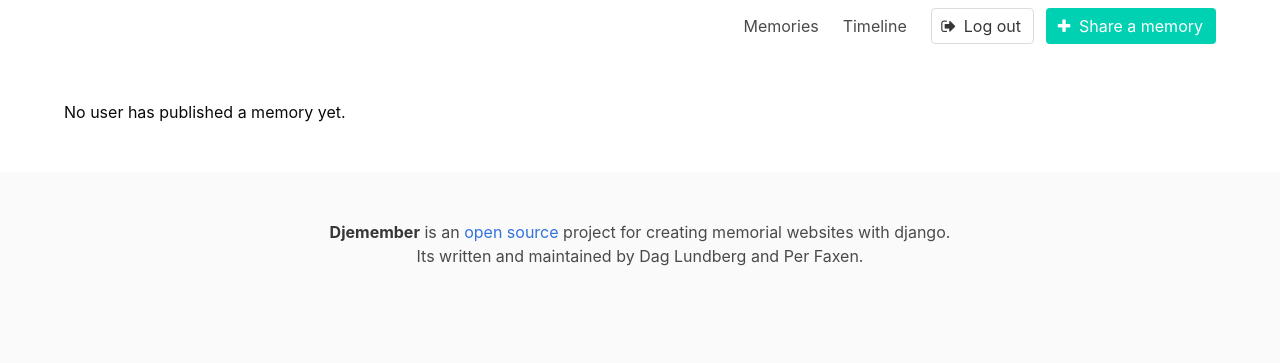
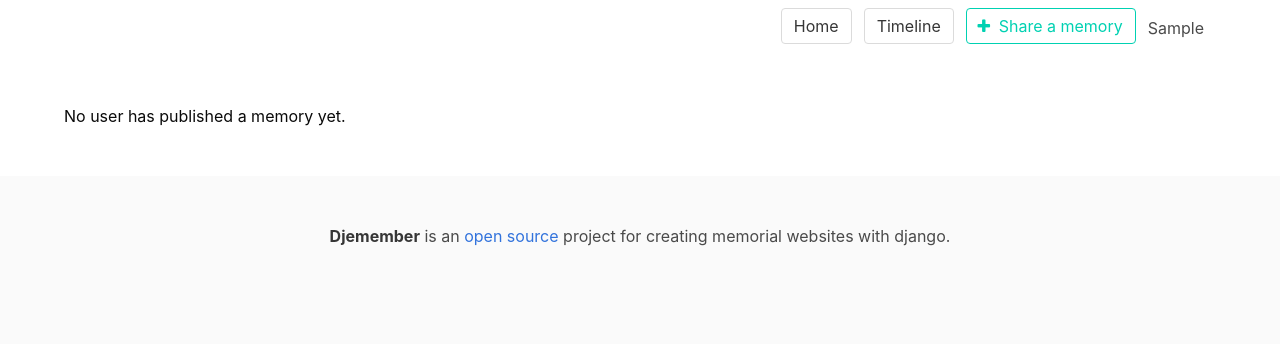
Before and after one commit to daglundberg/djemember, a Django app: page /memories/ in a window 1280 px wide. Shown: the top 363 px of the page. Run offline with Django 3.2, Linux system fonts and the light colour scheme; the visitor is signed in with stand-in values (Sample User, id 1); data that the repository does not hold is empty; parts of the project's set-up code (start-up, migrations or seed data) failed here and were passed over.

Commit message:
improving templates

```diff
--- a/djemember/settings.py
+++ b/djemember/settings.py
@@ -23,7 +23,7 @@ exec(open(SECRETS_FILE).read())
 BASE_DIR = os.path.dirname(os.path.dirname(os.path.abspath(__file__)))
 
 MEDIA_ROOT = os.path.join(BASE_DIR, "media")
-MEDIA_URL = "media/"
+MEDIA_URL = "/media/"
 
 # Quick-start development settings - unsuitable for production
 # See https://docs.djangoproject.com/en/2.1/howto/deployment/checklist/
--- a/memories/templates/base.html
+++ b/memories/templates/base.html
@@ -6,7 +6,7 @@
     <meta name="viewport" content="width=device-width, initial-scale=1">
     <title>{% block title %}{% endblock %}</title>
     <link rel="stylesheet" href="https://maxcdn.bootstrapcdn.com/font-awesome/4.7.0/css/font-awesome.min.css">
-    <link rel="stylesheet" href="https://cdnjs.cloudflare.com/ajax/libs/bulma/0.7.1/css/bulma.min.css">
+    <link rel="stylesheet" href="https://cdnjs.cloudflare.com/ajax/libs/bulma/0.7.5/css/bulma.min.css">
   </head>
 <body>
 
@@ -28,37 +28,33 @@
     <div class="navbar-start">
     </div>
     <div class="navbar-end">
-
-    <a class="navbar-item" href="{% url 'memories' %}">
-        {% trans "Memories" %}
-       </a>
-       <a class="navbar-item" href="{% url 'timeline' %}">
-        {% trans "Timeline" %}
-       </a>
-
       <div class="navbar-item">
         <div class="field is-grouped">
+          <p class="control"><a href="{% url "memories" %}" class="button">Home</a></p>
+          <p class="control"><a href="{% url "timeline" %}" class="button">Timeline</a></p>
+          <a class="button is-primary is-outlined" href="{% url "post_text" %}">
+              <span class="icon"><i class="fa fa-plus"></i></span>
+              <span>{% trans "Share a memory" %}</span>
+          </a>
+        <div class="navbar-item has-dropdown is-hoverable">
 
-          <p class="control">
-            <a class="bd-tw-button button" href="{% url 'logout' %}">
-              <span class="icon">
-                <i class="fa fa-sign-out"></i>
-              </span>
-              <span>
-                {% trans "Log out" %}
-              </span>
-            </a>
-          </p>
+        <a class="navbar-link is-arrowless">
+         {{ user.first_name }}
+        </a>
+        <div class="navbar-dropdown is-boxed">
+          <a class="navbar-item" href="{% url "user_detail" user %}">
+            Profile
+          </a>
+          <a class="navbar-item" href="#">
+            Settings
+          </a>
+          <hr class="navbar-divider">
+          <a class="navbar-item" href="{% url "logout" %}">
+            Log out
+          </a>
 
-          <p class="control">
-            <a class="button is-primary" href="#">
-              <span class="icon">
-                <i class="fa fa-plus"></i>
-              </span>
-              <span>{% trans "Share a memory" %}</span>
-            </a>
-          </p>
-
+        </div>
+      </div>
         </div>
       </div>
     </div>
@@ -72,8 +68,7 @@
 <footer class="footer">
   <div class="content has-text-centered">
     <p>
-      <strong>Djemember</strong> is an <a href="https://github.com/daggepagge/djemember">open source</a> project for creating memorial websites with django.
-      <br>Its written and maintained by Dag Lundberg and Per Faxen</a>.
+      <strong>Djemember</strong> is an <a href="https://github.com/daggepagge/djemember">open source</a> project for creating memorial websites with django.</a>
     </p>
   </div>
 </footer>
--- a/memories/templates/memories/memories.html
+++ b/memories/templates/memories/memories.html
@@ -14,21 +14,21 @@
 <div class="box">
   <article class="media">
     <div class="media-left">
-     <a href="{% url "user_detail" memory.user %}"> <figure class="image is-64x64">
+ <figure class="image is-64x64">
         <img src="{{ memory.user.avatar_url }}" alt="Profile picture">
-      </figure></a>
+      </figure>
     </div>
     <div class="media-content">
 
           <a href="{% url "user_detail" memory.user %}"><strong>{{ memory.user.first_name }} {{ memory.user.last_name }}</strong></a>
-<a href="{% url 'memory_detail' memory.id %}">
-<span>
+
+
        <small>{{ memory.user.connection_short }}</small> <small>{{ memory.pub_date|timesince}}</small>
           <br>
 
          <p> {{ memory.text.long_text }} </p>
-        </span>
-       </a>
+
+
 
     </div>
   </article>
```
Also changed, not shown: memories/templates/memories/timeline.html (+29 -2 lines).
